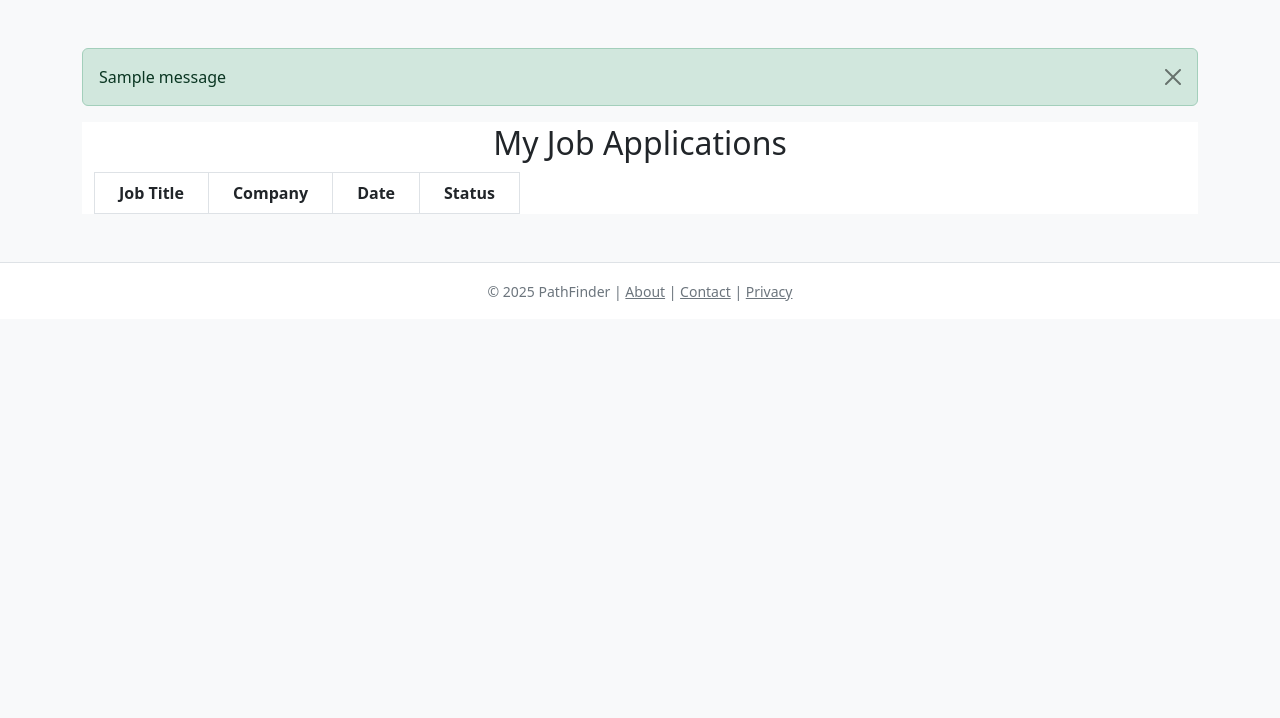
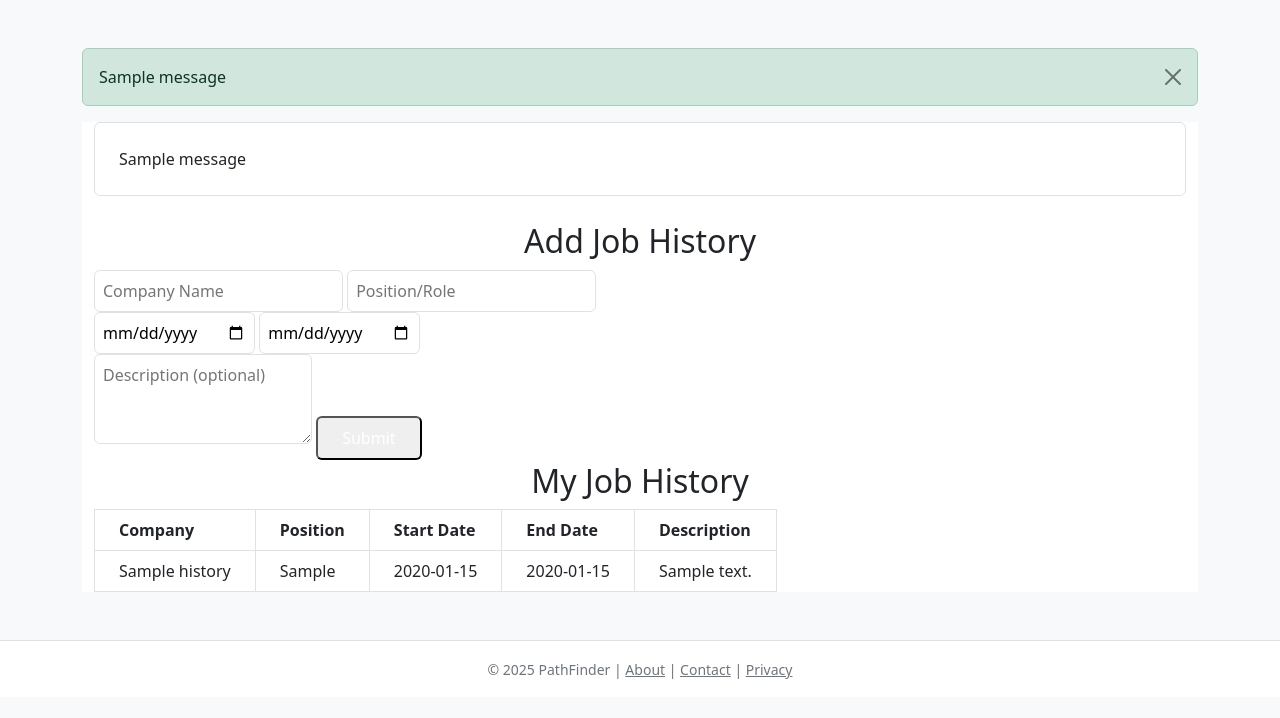
Before and after one commit to Viloetsisi/AgileWeb_group_project, a Flask app: page /jobs in a window 1280 px wide. Shown: the part 56-774 px from the top of the page. Run offline with Flask 2, Linux system fonts and the light colour scheme; the visitor is signed in with stand-in values (Sample User, id 1); tables that the repository leaves empty hold one stand-in row (values such as "Sample post"); one stand-in notice (Sample message) is shown; lists and menus that the app fills with data are empty.

Commit message:
Changed My Jobs page to now store previous job experiences

```diff
--- a/templates/jobs.html
+++ b/templates/jobs.html
@@ -1,41 +1,59 @@
 {% extends "base.html" %}
-
 {% block title %}My Job Applications{% endblock %}
 
 {% block content %}
 <div class="container mx-auto mt-10 p-6 bg-white rounded-xl shadow-md w-full max-w-4xl">
-    <h2 class="text-2xl font-semibold text-center mb-6">My Job Applications</h2>
-    <table class="min-w-full border text-sm">
+
+  <!-- Flash message -->
+  {% with messages = get_flashed_messages(with_categories=true) %}
+    {% if messages %}
+      {% for category, message in messages %}
+        <div class="mb-4 p-4 rounded bg-green-100 text-green-800 border border-green-300">
+          {{ message }}
+        </div>
+      {% endfor %}
+    {% endif %}
+  {% endwith %}
+
+  <!-- Add Job History Form -->
+  <h2 class="text-2xl font-semibold text-center mb-6">Add Job History</h2>
+  <form method="POST" action="{{ url_for('upload_job_history') }}" class="mb-8">
+    <div class="grid grid-cols-1 gap-4">
+      <input type="text" name="company_name" placeholder="Company Name" class="p-2 border rounded" required>
+      <input type="text" name="position" placeholder="Position/Role" class="p-2 border rounded" required>
+      <div class="grid grid-cols-2 gap-4">
+        <input type="date" name="start_date" placeholder="Start Date" class="p-2 border rounded" required>
+        <input type="date" name="end_date" placeholder="End Date" class="p-2 border rounded">
+      </div>
+      <textarea name="description" rows="3" placeholder="Description (optional)" class="p-2 border rounded"></textarea>
+      <button type="submit" class="bg-blue-600 text-white px-4 py-2 rounded hover:bg-blue-700">Submit</button>
+    </div>
+  </form>
+
+  <!-- Job History Table -->
+  <h2 class="text-2xl font-semibold text-center mt-12 mb-6">My Job History</h2>
+  <table class="min-w-full border text-sm mb-12">
     <thead class="bg-gray-100">
       <tr>
-                <th class="py-2 px-4 border">Job Title</th>
         <th class="py-2 px-4 border">Company</th>
-                <th class="py-2 px-4 border">Date</th>
-                <th class="py-2 px-4 border">Status</th>
+        <th class="py-2 px-4 border">Position</th>
+        <th class="py-2 px-4 border">Start Date</th>
+        <th class="py-2 px-4 border">End Date</th>
+        <th class="py-2 px-4 border">Description</th>
       </tr>
     </thead>
-        <tbody id="job-table-body">
-            <!-- Data will be inserted here -->
+    <tbody>
+      {% for h in history %}
+      <tr>
+        <td class="py-2 px-4 border">{{ h.company_name }}</td>
+        <td class="py-2 px-4 border">{{ h.position }}</td>
+        <td class="py-2 px-4 border">{{ h.start_date }}</td>
+        <td class="py-2 px-4 border">{{ h.end_date or '—' }}</td>
+        <td class="py-2 px-4 border">{{ h.description or '—' }}</td>
+      </tr>
+      {% endfor %}
     </tbody>
   </table>
+
 </div>
-
-<script>
-    $(document).ready(function () {
-        // 临时设定为 user_id = 1
-        const userId = 1;
-        $.get(`/api/jobs/${userId}`, function (data) {
-            data.forEach(job => {
-                $('#job-table-body').append(`
-                    <tr>
-                        <td class="py-2 px-4 border">${job.job_title}</td>
-                        <td class="py-2 px-4 border">${job.company_name}</td>
-                        <td class="py-2 px-4 border">${job.application_date}</td>
-                        <td class="py-2 px-4 border">${job.status}</td>
-                    </tr>
-                `);
-            });
-        });
-    });
-</script>
 {% endblock %}
```
Lines whose indentation alone changed are shown as unchanged.
